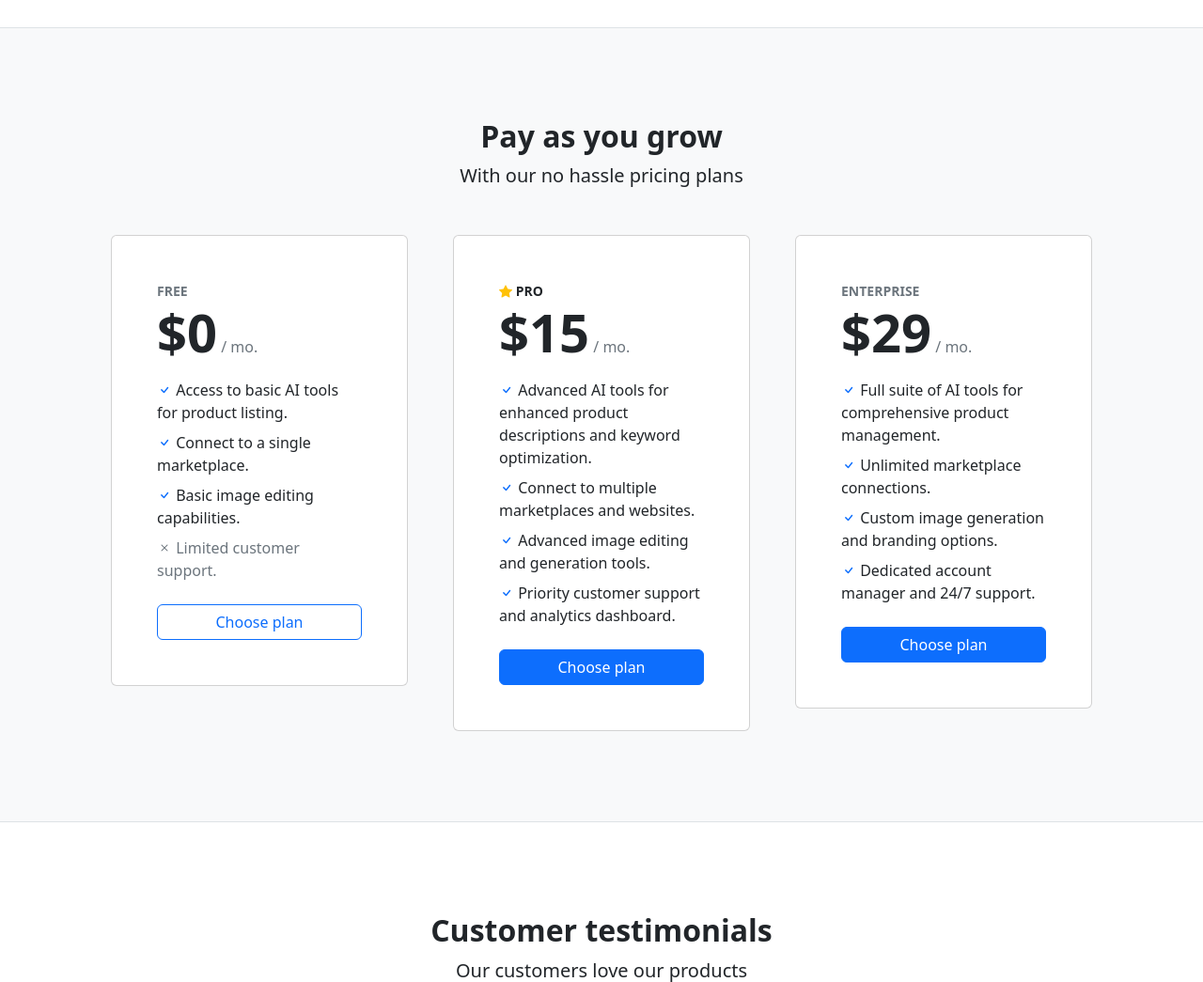
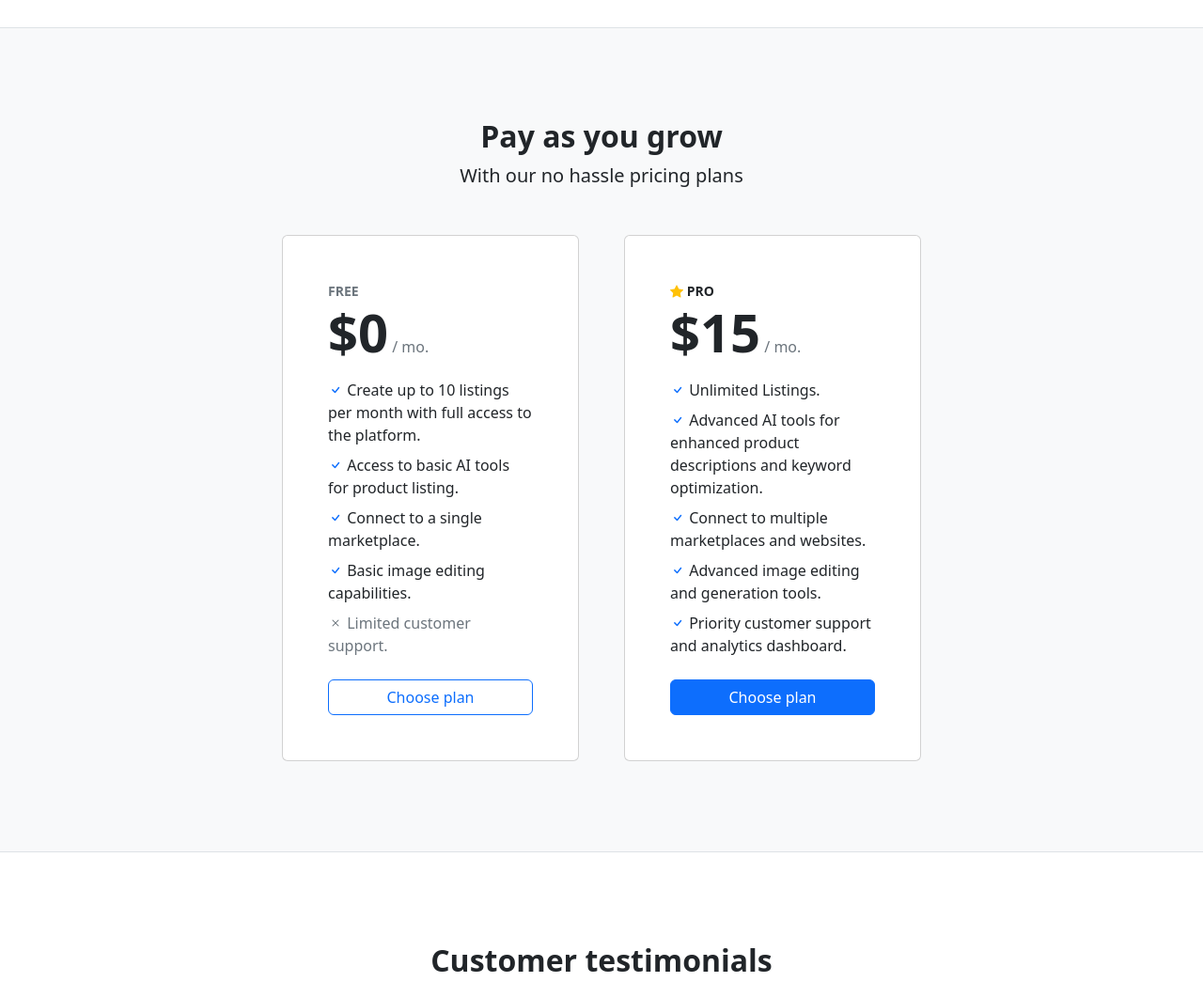
Before and after one commit to bcm082/listingapp, a Flask app: page / in a window 1280 px wide. Shown: the part 972-2017 px from the top of the page at 94% size. Run offline with Flask 3, Linux system fonts and the light colour scheme; some libraries are stand-ins or nearby versions.

Commit message:
adjusted plans selection when registering

```diff
--- a/backend/app.py
+++ b/backend/app.py
@@ -50,6 +50,7 @@ def register():
         email = request.form['email']
         password = request.form['password']
         confirm_password = request.form['confirmPassword']
+        plan = request.form['plan']
 
         # Check if passwords match
         if password != confirm_password:
@@ -65,8 +66,8 @@ def register():
         if account_response.data:
             return render_template('register.html', error="Account name already exists.")
 
-        # Create new account
-        new_account_response = supabase.table('accounts').insert({'account_name': account_name}).execute()
+        # Create new account with selected plan
+        new_account_response = supabase.table('accounts').insert({'account_name': account_name, 'plan': plan}).execute()
         if not new_account_response.data:
             return render_template('register.html', error="Failed to create account.")
 
--- a/backend/templates/index.html
+++ b/backend/templates/index.html
@@ -67,6 +67,10 @@
                         <ul class="list-unstyled mb-4">
                             <li class="mb-2">
                                 <i class="bi bi-check text-primary"></i>
+                                Create up to 10 listings per month with full access to the platform.
+                            </li>
+                            <li class="mb-2">
+                                <i class="bi bi-check text-primary"></i>
                                 Access to basic AI tools for product listing.
                             </li>
                             <li class="mb-2">
@@ -82,7 +86,7 @@
                                 Limited customer support.
                             </li>
                         </ul>
-                        <div class="d-grid"><a class="btn btn-outline-primary" href="#!">Choose plan</a></div>
+                        <div class="d-grid"><a class="btn btn-outline-primary" href="{{ url_for('register') }}?plan=free">Choose plan</a></div>
                     </div>
                 </div>
             </div>
@@ -100,6 +104,10 @@
                         <ul class="list-unstyled mb-4">
                             <li class="mb-2">
                                 <i class="bi bi-check text-primary"></i>
+                                Unlimited Listings.
+                            </li>
+                            <li class="mb-2">
+                                <i class="bi bi-check text-primary"></i>
                                 Advanced AI tools for enhanced product descriptions and keyword optimization.
                             </li>
                             <li class="mb-2">
@@ -115,37 +123,7 @@
                                 Priority customer support and analytics dashboard.
                             </li>
                         </ul>
-                        <div class="d-grid"><a class="btn btn-primary" href="#!">Choose plan</a></div>
-                    </div>
-                </div>
-            </div>
-            <div class="col-lg-6 col-xl-4">
-                <div class="card">
-                    <div class="card-body p-5">
-                        <div class="small text-uppercase fw-bold text-muted">Enterprise</div>
-                        <div class="mb-3">
-                            <span class="display-4 fw-bold">$29</span>
-                            <span class="text-muted">/ mo.</span>
-                        </div>
-                        <ul class="list-unstyled mb-4">
-                            <li class="mb-2">
-                                <i class="bi bi-check text-primary"></i>
-                                Full suite of AI tools for comprehensive product management.
-                            </li>
-                            <li class="mb-2">
-                                <i class="bi bi-check text-primary"></i>
-                                Unlimited marketplace connections.
-                            </li>
-                            <li class="mb-2">
-                                <i class="bi bi-check text-primary"></i>
-                                Custom image generation and branding options.
-                            </li>
-                            <li class="mb-2">
-                                <i class="bi bi-check text-primary"></i>
-                                Dedicated account manager and 24/7 support.
-                            </li>
-                        </ul>
-                        <div class="d-grid"><a class="btn btn-primary" href="#!">Choose plan</a></div>
+                        <div class="d-grid"><a class="btn btn-primary" href="{{ url_for('register') }}?plan=pro">Choose plan</a></div>
                     </div>
                 </div>
             </div>
```
Also changed, not shown: backend/templates/register.html (+7 -0 lines).
